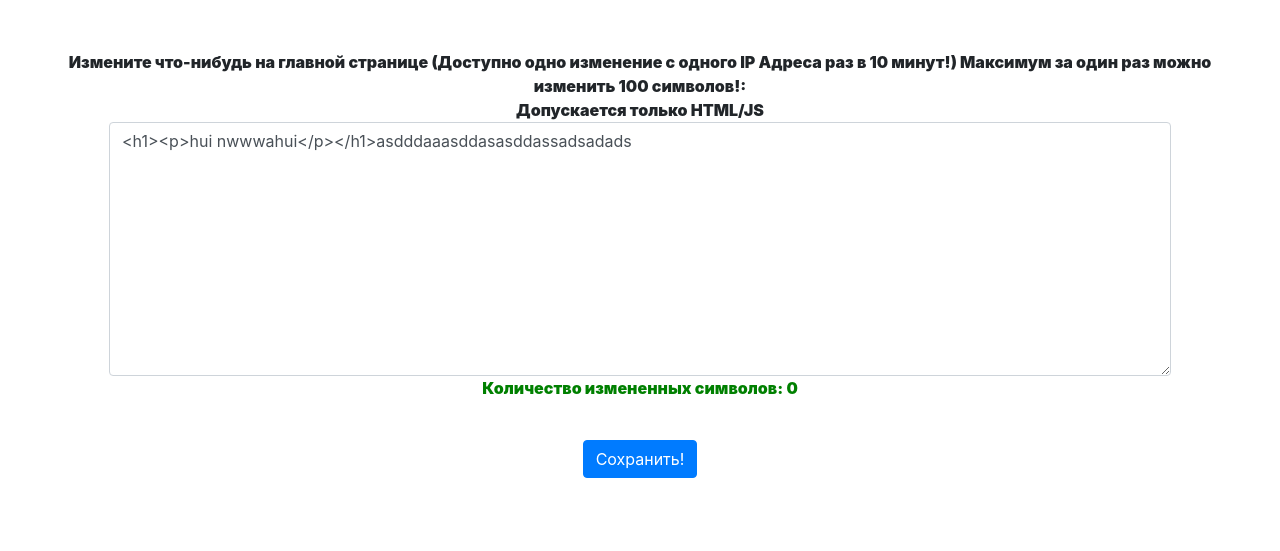
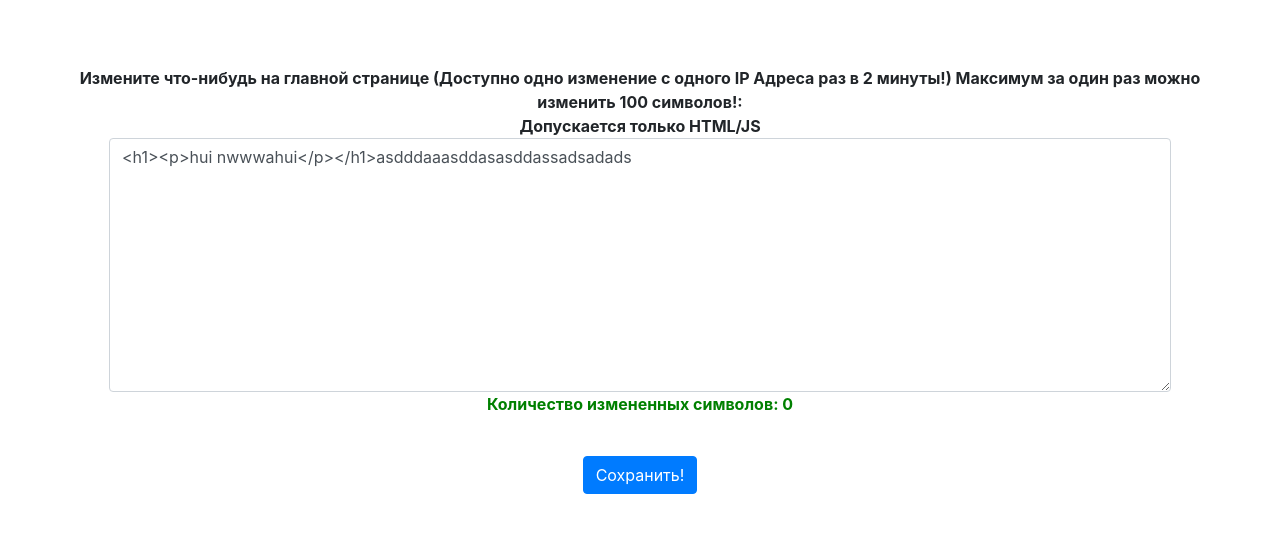
Before and after one commit to narviss/aide, a PHP site: the page made by index.php in a window 1280 px wide. Shown: the top 551 px of the page. Run offline with PHP 8.4, Linux system fonts and the light colour scheme; tables that the repository leaves empty or names only in its code hold one stand-in row (values such as "Sample post").

Commit message:
проверка чексуммы

```diff
--- /dev/null
+++ b/checksum.php
@@ -0,0 +1,4 @@
+<?
+	$homepage = file_get_contents("tmpindexphp.html");
+	echo md5($homepage);
+?>
--- a/index.php
+++ b/index.php
@@ -14,7 +14,7 @@
 	    $result = $bd->query("select (NOW() - time_edit) as time_end from codic.log_ip where ip = '".$ip."' and NOW() - time_edit < 600");
         if($result->num_rows > 0) {
             $row = $result->fetch_assoc();
-            $error = "Вы можете изменить страницу только через ".intdiv(600 - $row['time_end'],60).' минут '.((600 -$row['time_end'])%60).' секунд!';
+            $error = "Вы можете изменить страницу только через ".intdiv(120 - $row['time_end'],60).' минут '.((120 -$row['time_end'])%60).' секунд!';
         } else {
 			if (isset($_POST['editOurCode'])) {
 				if (abs(strlen($homepage) - strlen($_POST['editOurCode'])) < 101) {
@@ -51,6 +51,9 @@
             .edit-len-color {
                 color: green;
             }
+            .error {
+                color: red;
+            }
         </style>
         <title>Hello, world!</title>
     </head>
@@ -59,12 +62,12 @@
         <form action="index.php?edit=true" method="post">
             <div class="form-group" style="padding: 50px">
                 <b for="editOurCode">
-                    <? if(isset($error)): ?>
-                    <b></b><p style="color: red">
-                        <?=$error?>
+                    <b></b><p class="error">
+						<? if(isset($error)): ?>
+						    <?=$error?>
+						<? endif; ?>
                     </p></b>
-                    <? endif; ?>
-                    <b>Измените что-нибудь на главной странице (Доступно одно изменение с одного IP Адреса раз в 10 минут!)
+                    <b>Измените что-нибудь на главной странице (Доступно одно изменение с одного IP Адреса раз в 2 минуты!)
                         Максимум за один раз можно изменить 100 символов!:
                     <br>
                         Допускается только HTML/JS</b>
@@ -78,7 +81,7 @@
     </center>
     <!-- Optional JavaScript -->
     <!-- jQuery first, then Popper.js, then Bootstrap JS -->
-    <script src="https://code.jquery.com/jquery-3.3.1.slim.min.js" integrity="sha384-q8i/X+965DzO0rT7abK41JStQIAqVgRVzpbzo5smXKp4YfRvH+8abtTE1Pi6jizo" crossorigin="anonymous"></script>
+    <script src="https://code.jquery.com/jquery-3.4.1.min.js" crossorigin="anonymous"></script>
     <script src="https://cdnjs.cloudflare.com/ajax/libs/popper.js/1.14.7/umd/popper.min.js" integrity="sha384-UO2eT0CpHqdSJQ6hJty5KVphtPhzWj9WO1clHTMGa3JDZwrnQq4sF86dIHNDz0W1" crossorigin="anonymous"></script>
     <script src="https://stackpath.bootstrapcdn.com/bootstrap/4.3.1/js/bootstrap.min.js" integrity="sha384-JjSmVgyd0p3pXB1rRibZUAYoIIy6OrQ6VrjIEaFf/nJGzIxFDsf4x0xIM+B07jRM" crossorigin="anonymous"></script>
     <script>
@@ -89,7 +92,17 @@
             else
                 $('.edit-len-color').attr('style', 'color: green');
             $('.edit-len').text($lens);
-        })
+        });
+        function updateChecksum() {
+            $.get("checksum.php", function (data) {
+                if (data != '<?=md5($homepage);?>') {
+                    clearInterval($upd);
+                    $('.error').text("Страница изменилась, пожалуйста обновите страницу, чтобы посмотреть изменения!");
+                    alert("Страница изменилась, пожалуйста обновите страницу, чтобы посмотреть изменения!");
+                }
+            });
+        }
+        $upd = setInterval(updateChecksum, 1000);
     </script>
     </body>
     </html>
```
